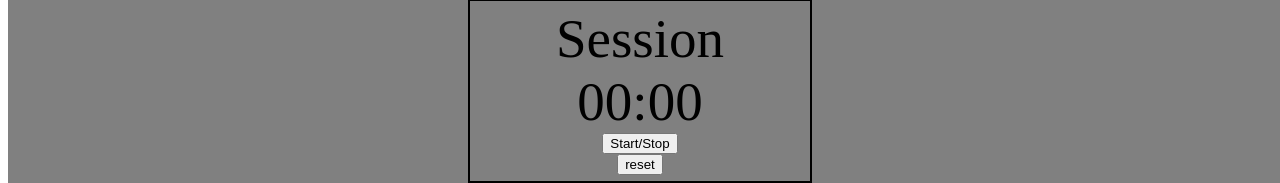
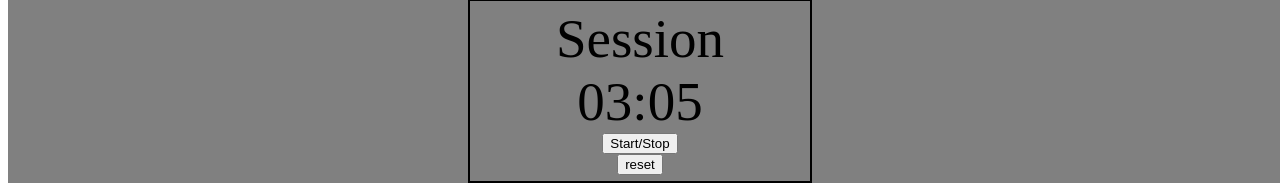
Before and after one commit to JoeyStip/productivity-clock, a React (Create React App) app: page / in a window 1280 px wide. Shown: the part 389-572 px from the top of the page. Built offline with nearby package versions, Linux system fonts and the light colour scheme.

Commit message:
EOD commit

```diff
--- a/src/App.js
+++ b/src/App.js
@@ -49,7 +49,6 @@ function SessionSelector({sessionLen, setSessionLen}) {
     }
   }
 
-
   return (
     <div id="SessionSelector" className='selectors'>
       <div id="session-label">session Length</div>
@@ -60,12 +59,19 @@ function SessionSelector({sessionLen, setSessionLen}) {
   )
 }
 
-function MainDisplay({sessionLen, breakLen}) {
+function MainDisplay({sessionLen, breakLen, countdown, setCountdown}) {
+
+  function renderSecond(){
+    setCountdown(countdown-1)
+  }
+  //setInterval(renderSecond(), 1000)
 
   return (
     <div id="mainDisplay">
       <div id="timer-label">Session</div>
-      <div id="time-left">00:00</div>
+      <div id="time-left">{
+        Math.floor(countdown/60).toString().padStart(2,0) + ":" + (countdown%60).toString().padStart(2,0)
+      }</div>
       <button id="start_stop">Start/Stop</button>
       <button id="reset">reset</button>
     </div>
@@ -75,15 +81,14 @@ function MainDisplay({sessionLen, breakLen}) {
 function App() {
   const [sessionLen, setSessionLen] = useState(25);
   const [breakLen, setBreakLen] = useState(5);
-
-
+  const [countdown, setCountdown] = useState(185)
 
   return (
     <div className="App">
       <header>productivity clock</header>
       <SessionSelector sessionLen={sessionLen} setSessionLen={setSessionLen}/>
       <BreakSelector breakLen={breakLen} setBreakLen={setBreakLen}/>
-      <MainDisplay sessionLen={sessionLen} breakLen={breakLen} />
+      <MainDisplay sessionLen={sessionLen} breakLen={breakLen} countdown={countdown} setCountdown={setCountdown}/>
     </div>
   );
 }
```
